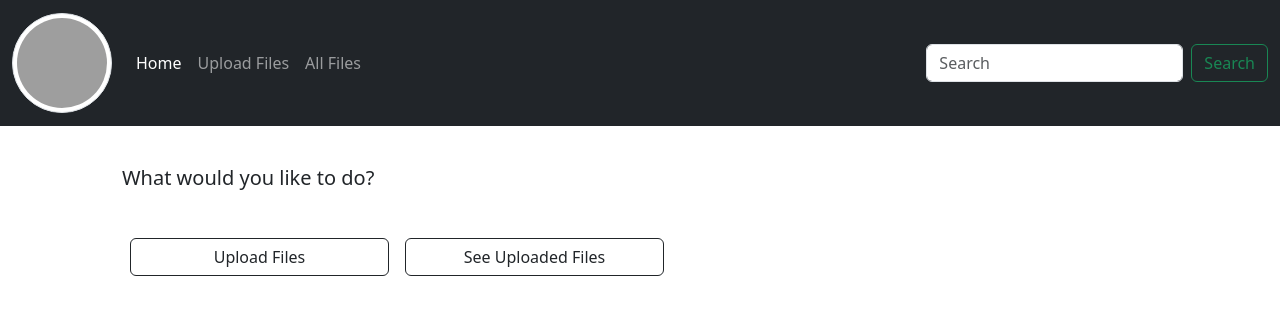
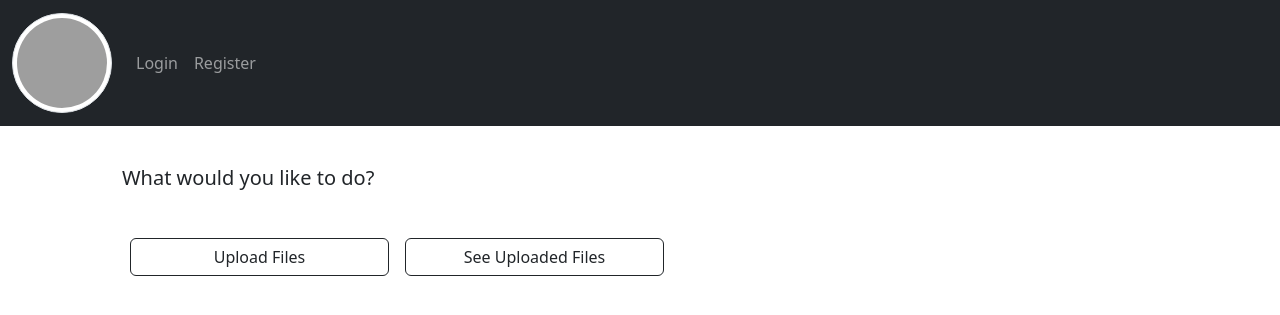
Before and after one commit to torcuata22/AzFilManager, a Django app: page / in a window 1280 px wide. Shown: the top 315 px of the page. Run offline with Django 4.2, Linux system fonts and the light colour scheme; some libraries are stand-ins or nearby versions; grey boxes are pictures that could not be loaded.

Commit message:
authentication, login, logout done

```diff
--- a/afm/files/templates/files/base.html
+++ b/afm/files/templates/files/base.html
@@ -22,6 +22,7 @@
             </button>
             <div class="collapse navbar-collapse" id="navbarSupportedContent">
               <ul class="navbar-nav me-auto mb-2 mb-lg-0">
+                {% if user.is_authenticated %}
                 <li class="nav-item">
                   <a class="nav-link active" aria-current="page" href="{% url 'index' %}">Home</a>
                 </li>
@@ -31,11 +32,19 @@
                 <li class="nav-item">
                   <a class="nav-link" href="{% url 'list_files' %}">All Files</a>
                 </li>
+                <li class="nav-item">
+                  <a class="nav-link" href="{% url 'logout' %}">Logout</a>
+                </li>
               </ul>
-            <form class="d-flex" role="search">
-              <input class="form-control me-2" type="search" placeholder="Search" aria-label="Search">
-              <button class="btn btn-outline-success" type="submit">Search</button>
-            </form>
+              {% else %}
+              <li class="nav-item">
+                <a class="nav-link" href="{% url 'login' %}">Login</a>
+              </li>
+              <li class="nav-item">
+                <a class="nav-link" href="{% url 'registration' %}">Register</a>
+              </li>
+
+              {% endif %}
             </div>
         </div>
       </nav>
--- a/afm/files/templates/files/delete_file.html
+++ b/afm/files/templates/files/delete_file.html
@@ -1,5 +1,5 @@
 {% extends './base.html' %}
 
 {% block body %}
-
+<h1 class="text-center my-5">Your file has been successfully deleted</h1>
 {% endblock %}
```
Lines whose indentation alone changed are shown as unchanged.
